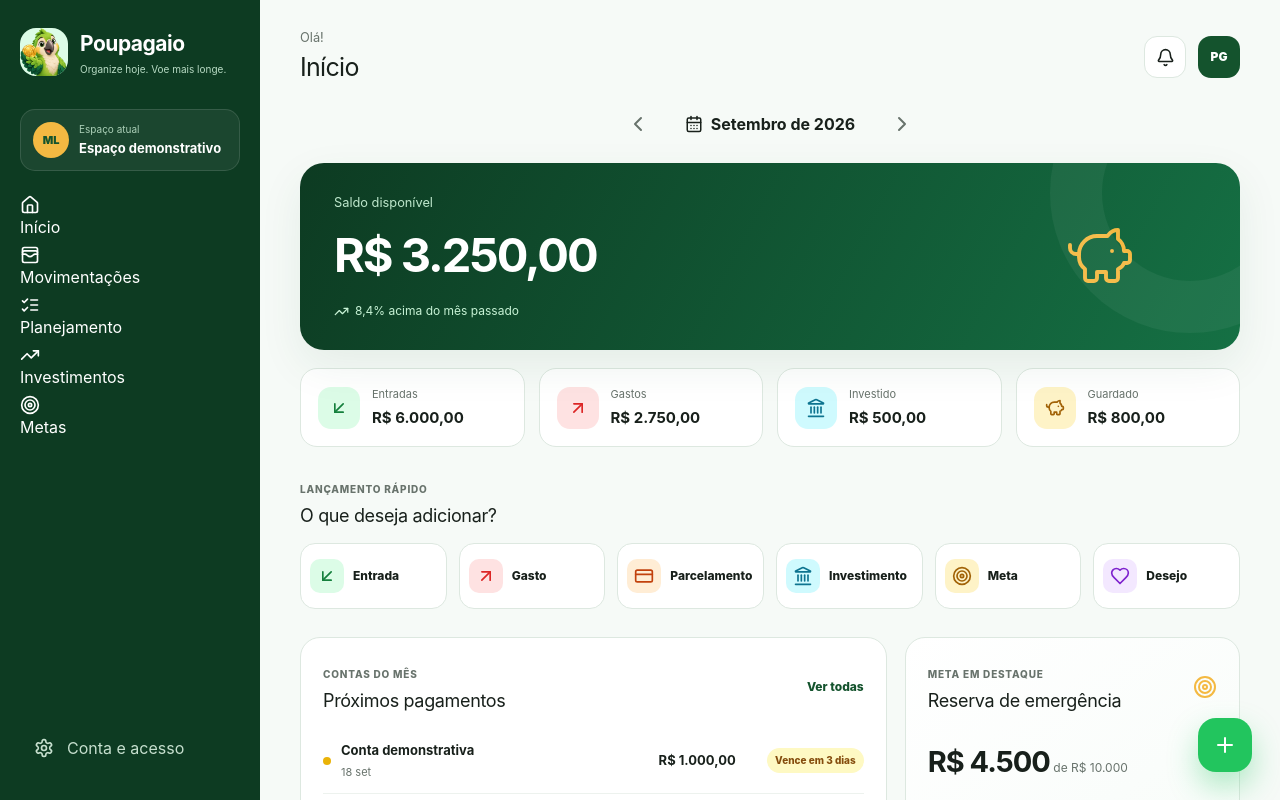
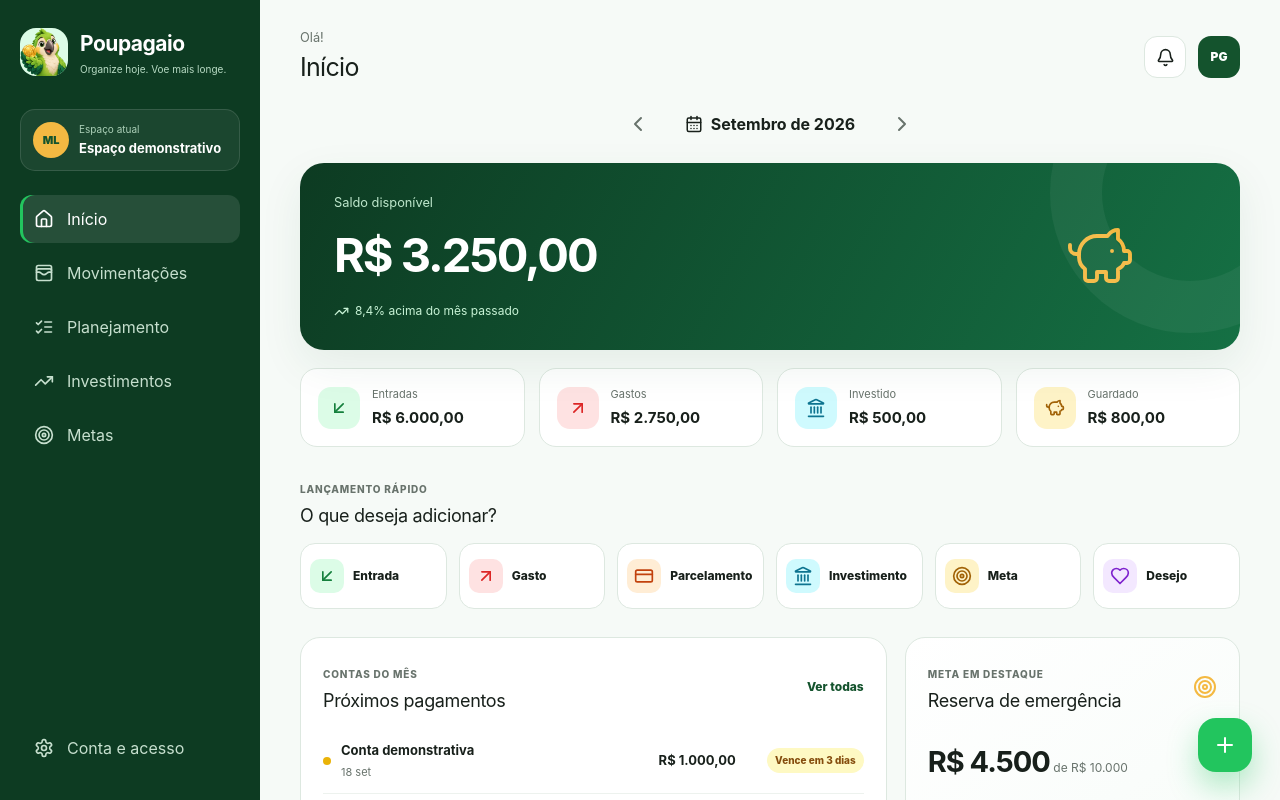
Before and after one commit to matteusimpor-arch/poupagaio, a Next.js app: page / in a window 1280 px wide. Shown: the top 800 px of the page. Built offline with nearby package versions, Linux system fonts and the light colour scheme.

Commit message:
style: manter navegação lateral com links

```diff
--- a/app/globals.css
+++ b/app/globals.css
@@ -18,8 +18,8 @@ button,input{font:inherit} button,a{-webkit-tap-highlight-color:transparent} but
 .space-switch{margin:32px 0 24px;padding:12px;display:flex;align-items:center;gap:10px;border:1px solid rgba(255,255,255,.12);border-radius:15px;color:#fff;background:rgba(255,255,255,.06);text-align:left}
 .space-switch>span:first-child{width:36px;height:36px;display:grid;place-items:center;border-radius:50%;color:var(--green-dark);background:var(--gold);font-size:11px;font-weight:900}
 .space-switch small,.space-switch strong{display:block}.space-switch small{color:#acd0b8;font-size:10px}.space-switch strong{margin-top:2px;font-size:13px}
-.sidebar nav{display:grid;gap:6px}.sidebar nav button,.account-link{width:100%;padding:12px 14px;display:flex;align-items:center;gap:13px;border:0;border-radius:12px;color:#c6dfce;background:transparent;text-align:left}
-.sidebar nav button:hover,.sidebar nav button.active,.account-link:hover{color:#fff;background:rgba(255,255,255,.1)}.sidebar nav button.active{box-shadow:inset 3px 0 var(--green)}
+.sidebar nav{display:grid;gap:6px}.sidebar nav a,.account-link{width:100%;padding:12px 14px;display:flex;align-items:center;gap:13px;border:0;border-radius:12px;color:#c6dfce;background:transparent;text-align:left}
+.sidebar nav a:hover,.sidebar nav a.active,.account-link:hover{color:#fff;background:rgba(255,255,255,.1)}.sidebar nav a.active{box-shadow:inset 3px 0 var(--green)}
 .account-link{margin-top:auto}.close-menu{display:none}.backdrop{display:none}
 .dashboard{margin-left:260px;max-width:1500px;padding:28px 40px 70px}
 .topbar{margin-bottom:18px;display:flex;align-items:center;justify-content:space-between}.topbar h1,.topbar small{display:block;margin:0}.topbar h1{margin-top:2px;font-size:25px;letter-spacing:-.7px}.topbar small{color:var(--muted)}
```
